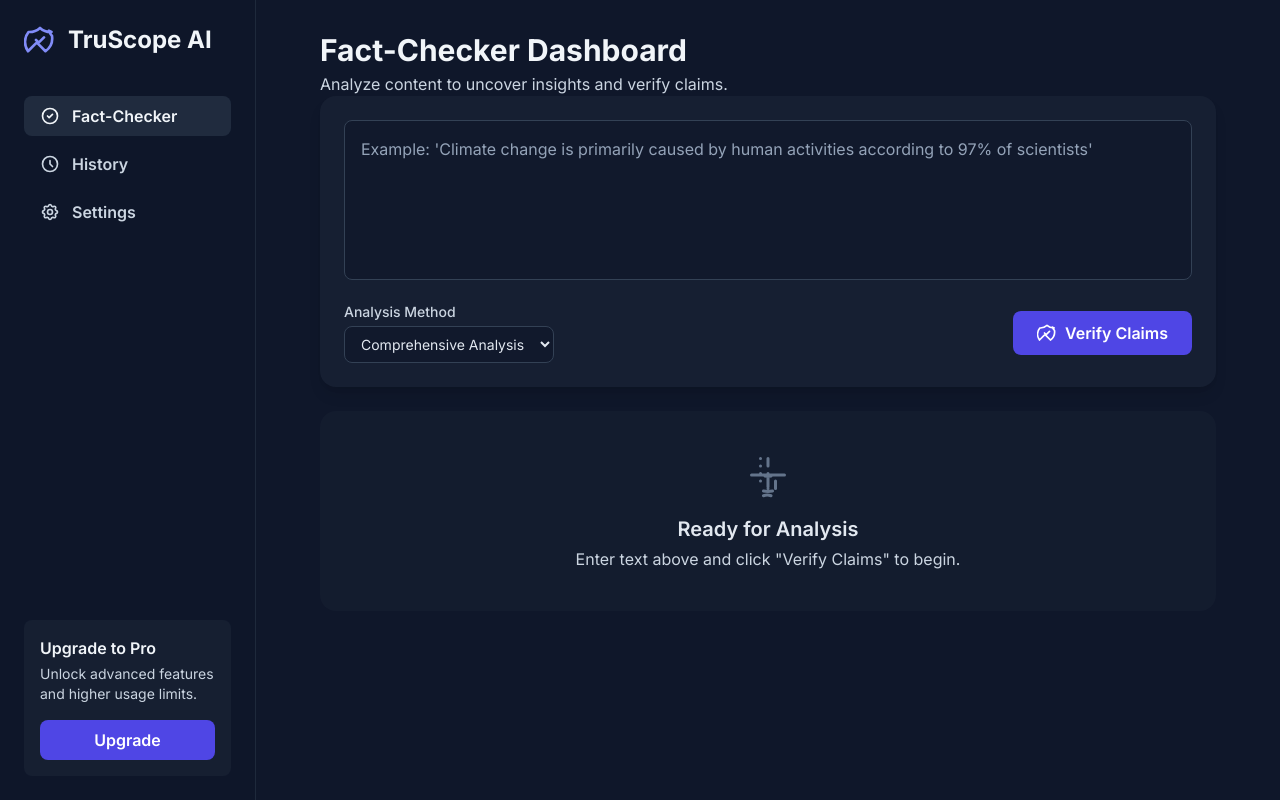
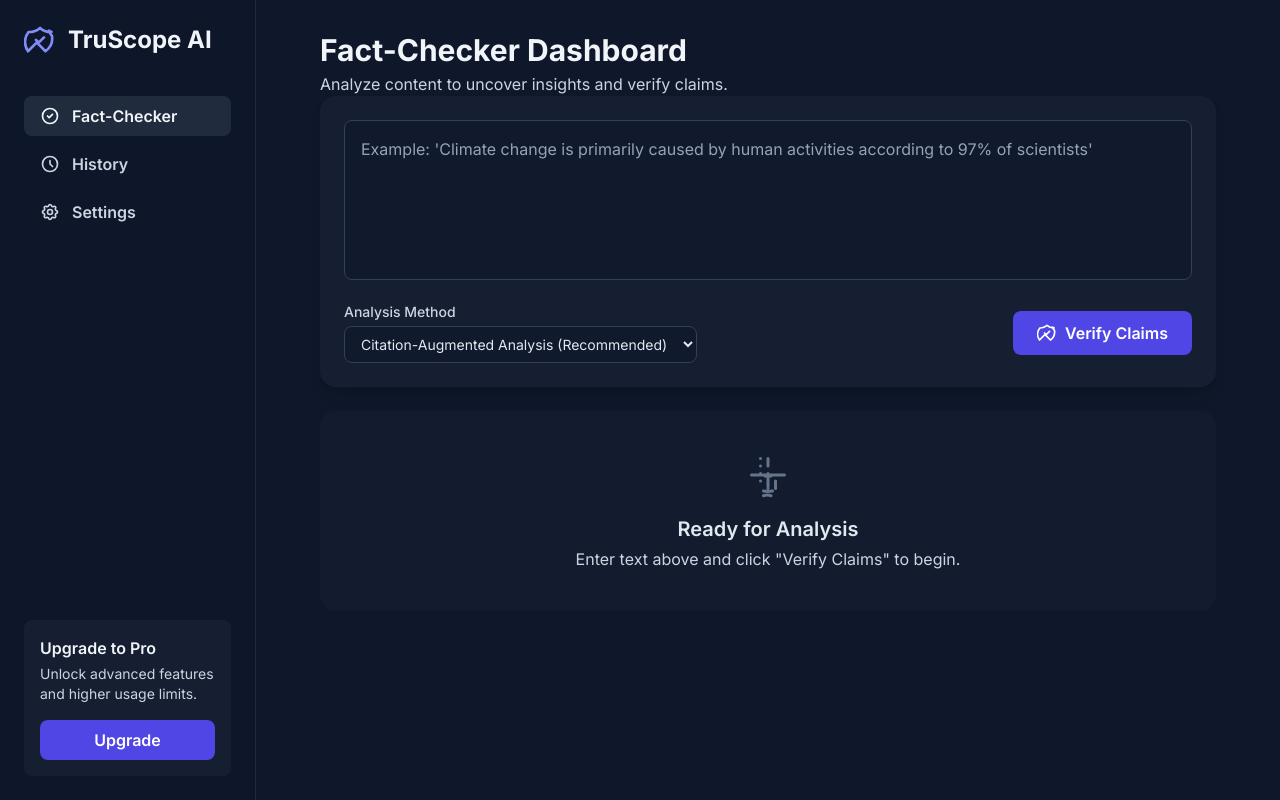
Before and after one commit to pythongeek/truscope-fact-checker, a React (Vite) app: page / in a window 1280 px wide. Built offline with nearby package versions, Linux system fonts and the light colour scheme.

Commit message:
feat: Update InputSection component with new method
This commit updates the `InputSection` component to include the new `citation-augmented` analysis method in the dropdown menu.

This change makes the new analysis method available to the user in the UI.

```diff
--- a/src/components/InputSection.tsx
+++ b/src/components/InputSection.tsx
@@ -1,7 +1,7 @@
 import React, { useState } from 'react';
 import { ShieldCheckIcon } from './icons';
 
-export type AnalysisMethod = 'gemini-only' | 'google-ai' | 'hybrid' | 'newsdata';
+export type AnalysisMethod = 'gemini-only' | 'google-ai' | 'hybrid' | 'citation-augmented' | 'newsdata';
 
 interface InputSectionProps {
     inputText: string;
@@ -11,7 +11,7 @@ interface InputSectionProps {
 }
 
 const InputSection: React.FC<InputSectionProps> = ({ inputText, onTextChange, onAnalyze, isLoading }) => {
-    const [selectedMethod, setSelectedMethod] = useState<AnalysisMethod>('hybrid');
+    const [selectedMethod, setSelectedMethod] = useState<AnalysisMethod>('citation-augmented');
 
     return (
         <div className="bg-slate-800/50 p-6 rounded-2xl shadow-lg">
@@ -35,6 +35,7 @@ const InputSection: React.FC<InputSectionProps> = ({ inputText, onTextChange, on
                         disabled={isLoading}
                         className="bg-slate-900/70 border border-slate-700 rounded-lg px-3 py-2 text-sm text-slate-200 focus:ring-2 focus:ring-indigo-500 focus:border-indigo-500 transition-colors w-full sm:w-auto"
                     >
+                        <option value="citation-augmented">Citation-Augmented Analysis (Recommended)</option>
                         <option value="hybrid">Comprehensive Analysis</option>
                         <option value="google-ai">Tool-Based Verification</option>
                         <option value="newsdata">Recent News Coverage</option>
```
Also changed, not shown: 1 other file (tests, documents, lock files or other folders).
